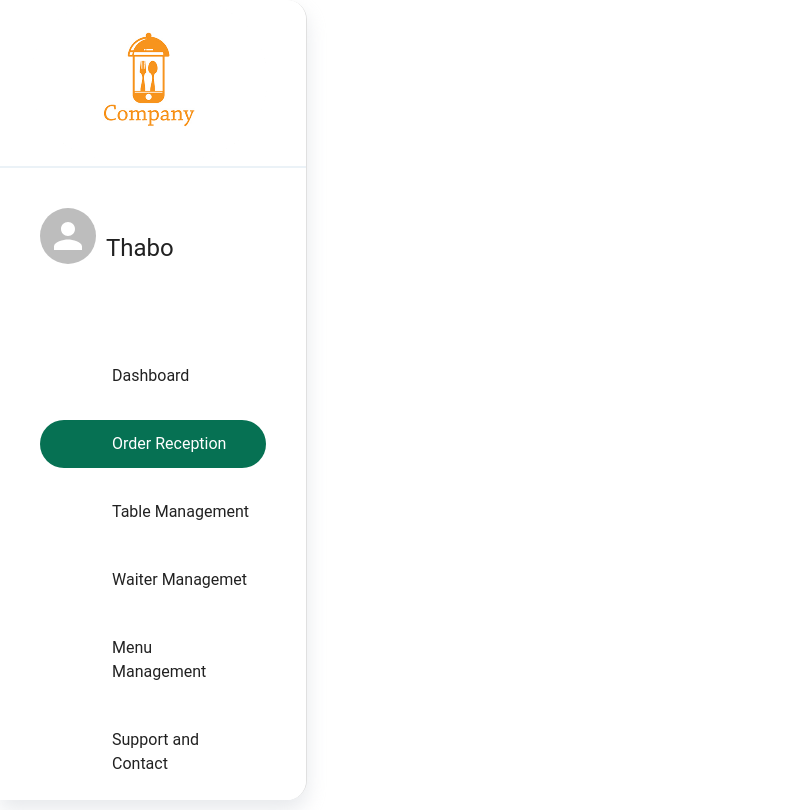
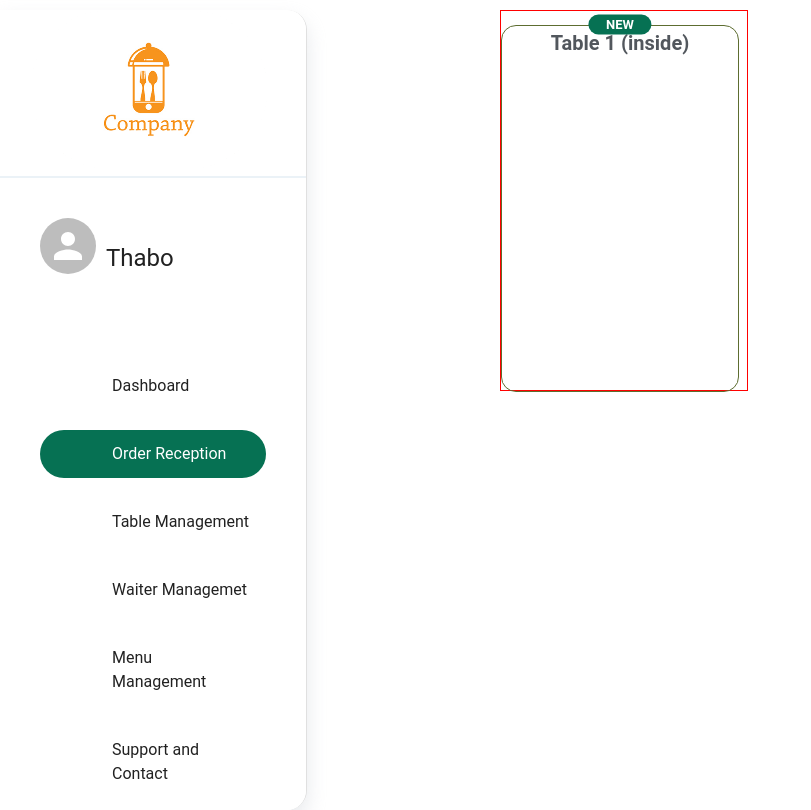
Before and after one commit to Elixir-Techne/hg-restaurant-admin, a Next.js app: page / in a window 1280 px wide. Shown: the whole page, without its empty margins (0-811 px from the left). Built offline with nearby package versions, Linux system fonts and the light colour scheme.

Commit message:
order card.

```diff
--- a/src/app/page.js
+++ b/src/app/page.js
@@ -2,6 +2,13 @@
 
 import Sidebar from '@/components/Sidebar'
 
+import OrderCard from '../components/OrderCard/index'
+
 export default function Home() {
-  return <Sidebar />
+  return (
+    <>
+      <Sidebar />
+      <OrderCard />
+    </>
+  )
 }
--- /dev/null
+++ b/src/components/OrderCard/index.js
@@ -0,0 +1,63 @@
+import { Box, Typography } from '@mui/material'
+import styled from 'styled-components'
+
+import { theme } from '@/theme'
+
+const StyledMainContainer = styled(Box)({
+  width: '248px',
+  height: '381px',
+  border: '0.5px solid red',
+  position: 'relative',
+})
+function index() {
+  return (
+    <Box sx={{ marginLeft: '500px', marginTop: '10px' }}>
+      <StyledMainContainer>
+        <Box
+          sx={{
+            width: '238px',
+            height: '367px',
+            marginTop: '14px',
+            position: 'relative',
+            border: '1px solid #5d6d30',
+            borderRadius: '15px',
+          }}
+        >
+          <Box
+            sx={{
+              position: 'absolute',
+              width: '63.2px',
+              height: '23px',
+              left: '50%',
+              transform: 'translate(-50%, -50%)',
+            }}
+          >
+            <Typography
+              sx={{
+                textTransform: 'uppercase',
+
+                background: theme.palette.primary.main,
+                color: '#FFFFFF',
+                fontWeight: 'bold',
+                fontSize: '13px',
+                borderRadius: '15px',
+                textAlign: 'center',
+              }}
+            >
+              New
+            </Typography>
+          </Box>
+          <Box display='flex' justifyContent='center'mt='2px'>
+          <Typography
+            sx={{ fontSize: '20px', fontWeight: 'bold', color: '#52575D' }}
+          >
+            Table 1 (inside)
+          </Typography>
+          </Box>
+        </Box>
+      </StyledMainContainer>
+    </Box>
+  )
+}
+
+export default index
```
